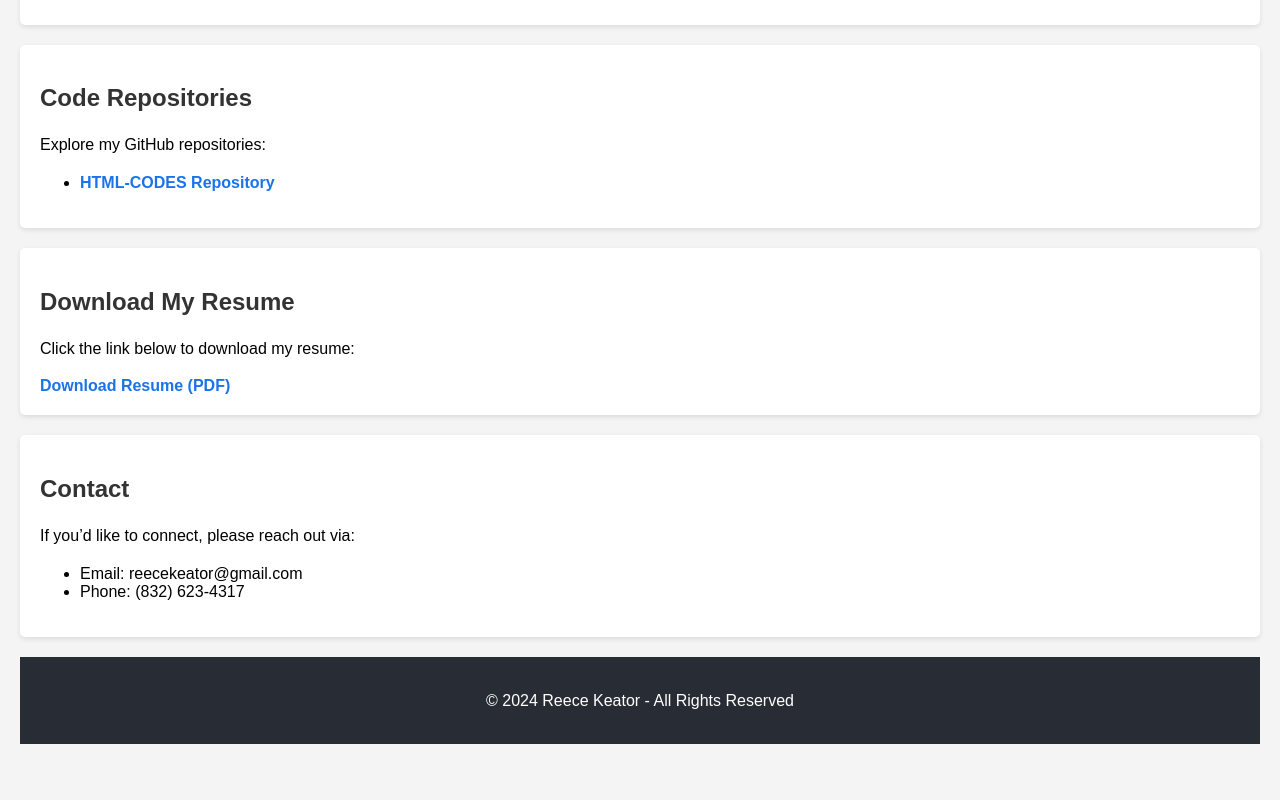
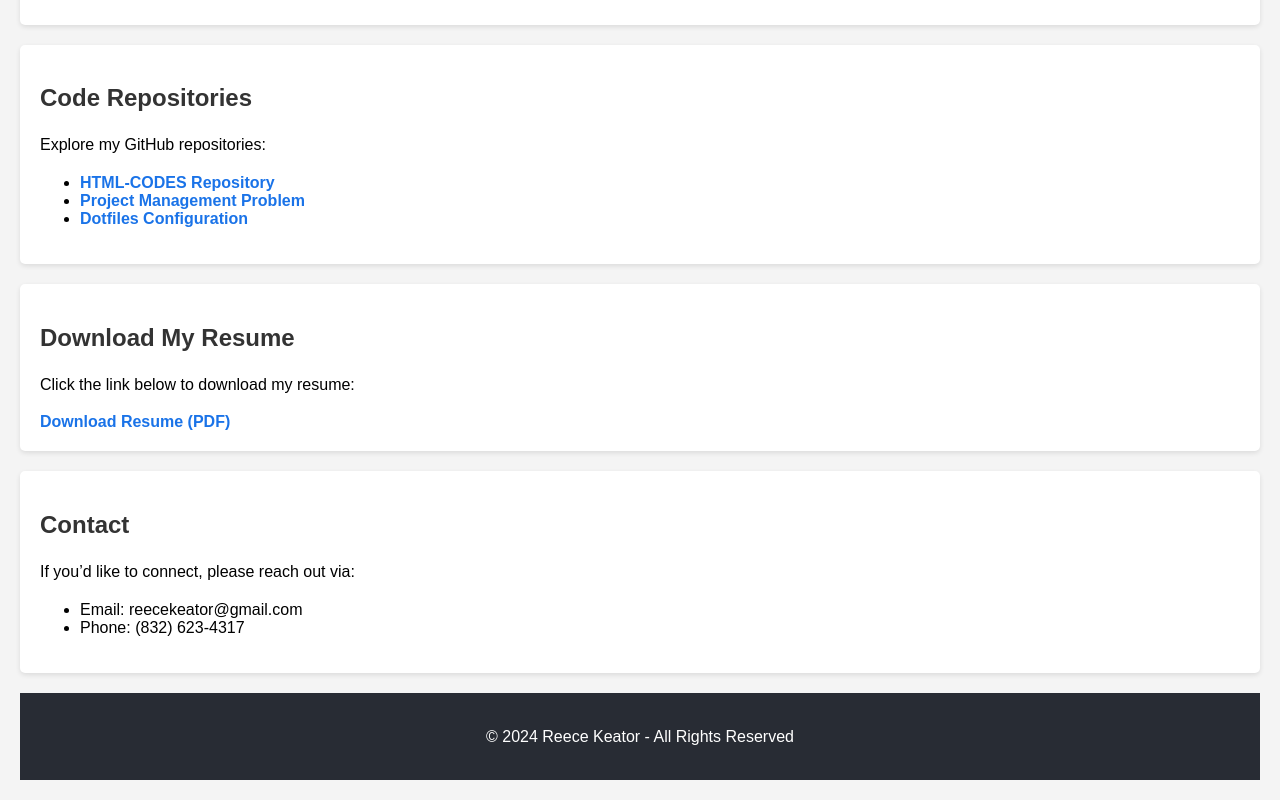
Before and after one commit to ReeceKeator/HTML-CODES, a plain HTML site: page index.html in a window 1280 px wide. Shown: the part 891-1691 px from the top of the page. Before the commit the page ends 1655 px from the top, so only its background shows below. Drawn offline with Linux system fonts and the light colour scheme.

Commit message:
Update index.html

```diff
--- a/index.html
+++ b/index.html
@@ -83,9 +83,11 @@
     <p>Explore my GitHub repositories:</p>
     <ul>
         <li><a href="https://github.com/ReeceKeator/HTML-CODES" target="_blank">HTML-CODES Repository</a></li>
-            <!-- Add more repositories as needed -->
+        <li><a href="https://reecekeator.github.io/project-management-problem/" target="_blank">Project Management Problem</a></li>
+        <li><a href="https://reecekeator.github.io/.dotfiles/" target="_blank">Dotfiles Configuration</a></li>
     </ul>
 </section>
+
 
     <!-- Resume Download Section -->
     <section id="resume">
```
Lines whose indentation alone changed are shown as unchanged.
